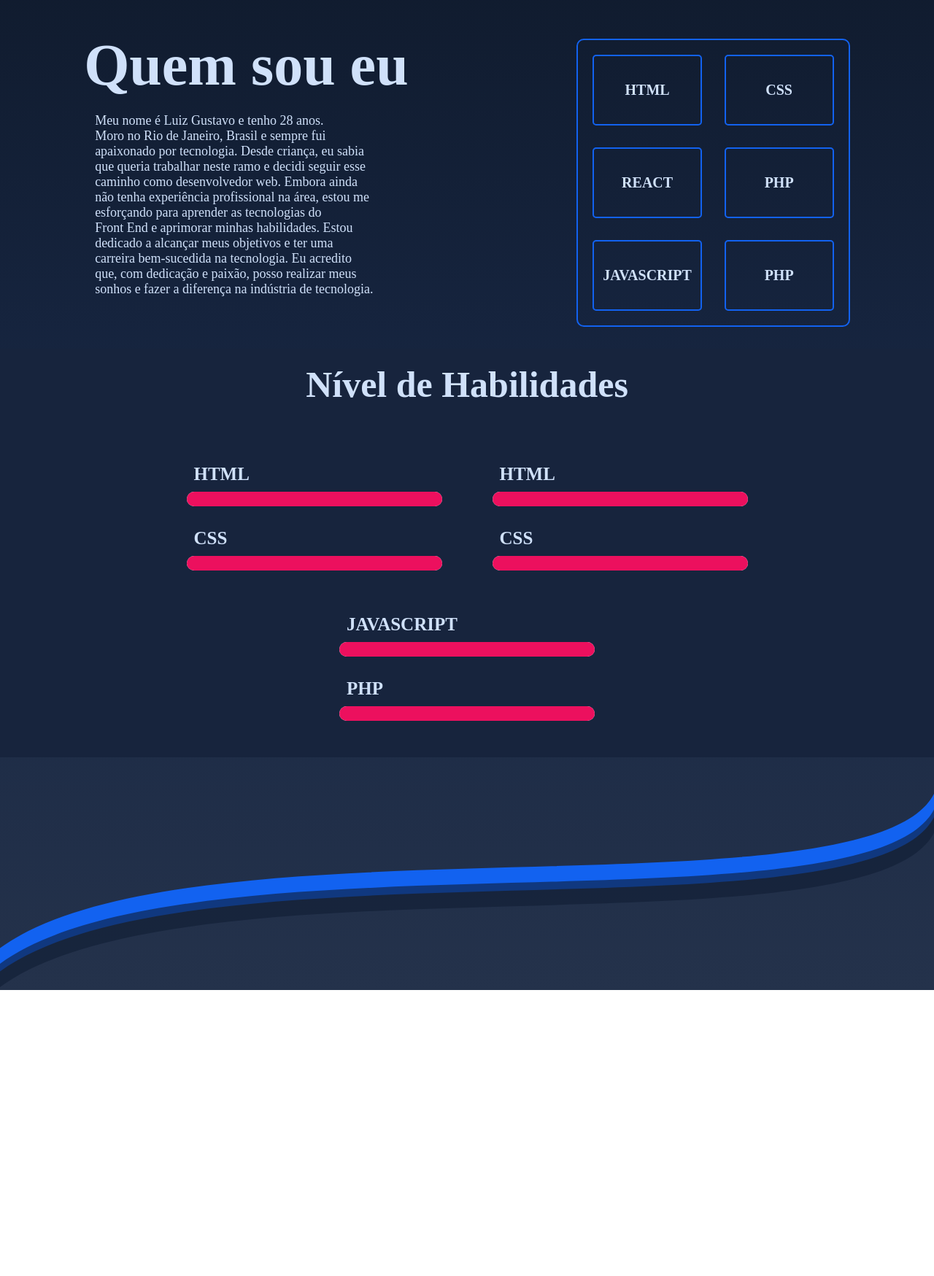
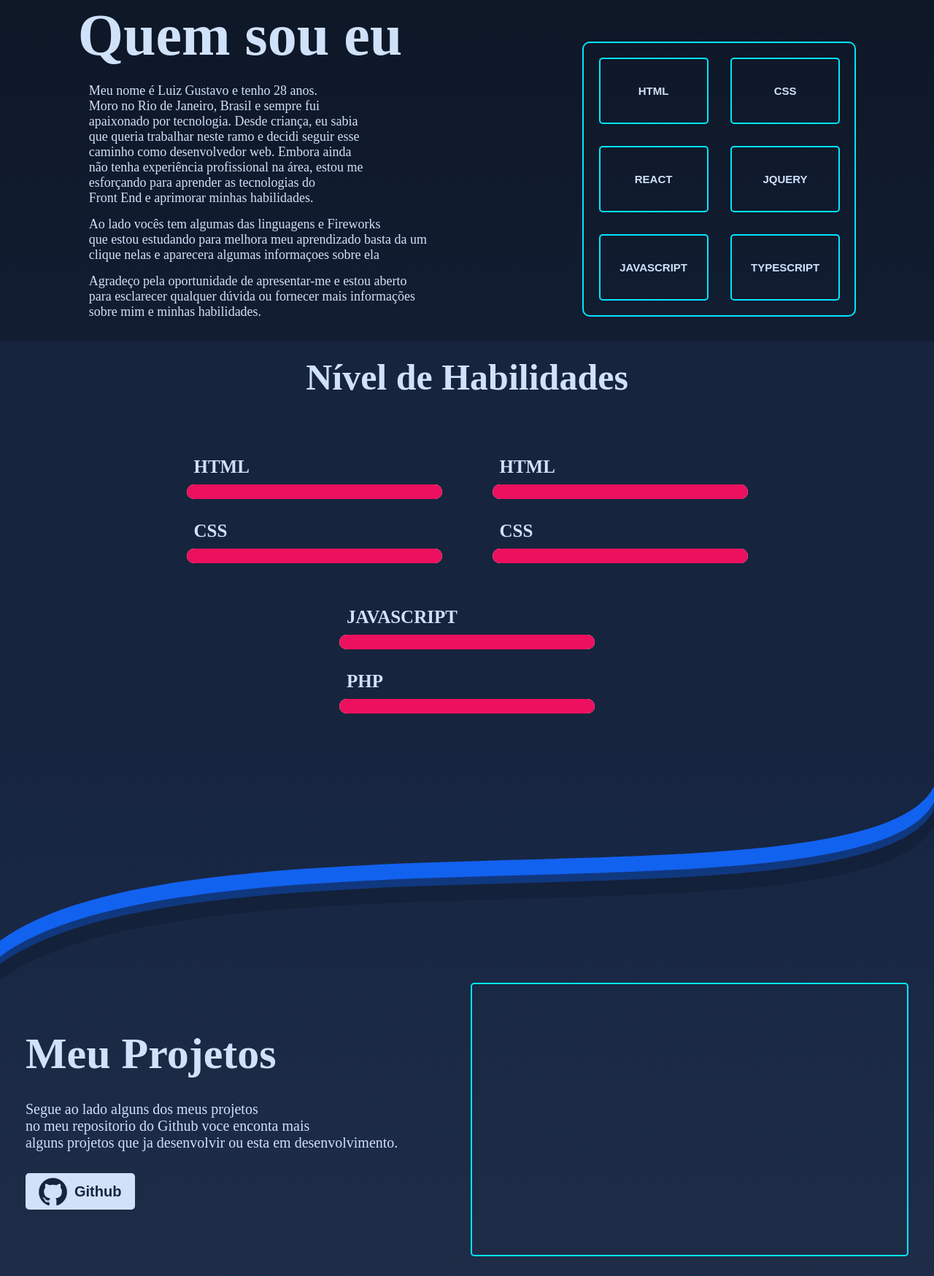
Before and after one commit to lgluiz1/portifolio-01, a plain HTML site: page index.html in a window 1280 px wide. Shown: the part 1006-2755 px from the top of the page at 73% size. Before the commit the page ends 2363 px from the top, so only its background shows below. Drawn offline with nearby package versions, Linux system fonts and the light colour scheme.

Commit message:
atualizaçao v1.2

```diff
--- /dev/null
+++ b/assets/script.js
@@ -0,0 +1,41 @@
+
+const sobre_min = document.querySelector(".sobre-min h1")
+const sobre_mi = document.querySelector(".sobre-min p")
+
+function html(){
+sobre_min.innerHTML='A Linguagem HTML'
+sobre_mi.innerHTML='HTML é uma linguagem de marcação de hipertexto utilizada para criar páginas web. <br> Com o HTML, é possível estruturar o conteúdo de uma página, como texto, imagens, <br> vídeos e links, por meio de tags. Ele é fundamental para o desenvolvimento web, pois <br> é a base para a construção de toda a estrutura da página.'
+}
+function css(){
+sobre_min.innerHTML='A Linguagem CSS'
+sobre_mi.innerHTML='CSS é uma linguagem utilizada em conjunto com o HTML para definir o estilo e a aparência de uma página web. <br> Ele permite que os desenvolvedores criem regras para o layout, cores, fontes, espaçamento e outras propriedades <br> visuais da página. O CSS separa a apresentação da estrutura do conteúdo HTML e permite a reutilização de estilos <br> em várias páginas, facilitando a manutenção e atualização do site. É uma linguagem importante para o design e a <br> aparência de uma página web, garantindo que ela seja atraente e responsiva em diferentes dispositivos.'
+}
+function  jquery(){
+sobre_min.innerHTML='Sobre o jQuery'
+sobre_mi.innerHTML='jQuery é uma biblioteca JavaScript que simplifica a manipulação do DOM e ajuda a criar <br> páginas web interativas, oferecendo suporte a animações, eventos, AJAX, <br> entre outras funcionalidades. Embora ainda seja amplamente utilizado, seu <br>uso tem diminuído com o surgimento de novas tecnologias.'
+}
+function react(){
+    sobre_min.innerHTML='Sobre o React'
+    sobre_mi.innerHTML='React é uma biblioteca JavaScript para construção de interfaces de usuário, <br> que utiliza um modelo de programação declarativo e uma abordagem de "virtual DOM". <br> É amplamente utilizado na indústria de desenvolvimento web para a construção de aplicativos  <br> SPA e móveis, possuindo uma grande comunidade de desenvolvedores que facilita <br> o aprendizado e a resolução de problemas.'
+    }
+    function js(){
+        sobre_min.innerHTML='Sobre o JavaScript'
+        sobre_mi.innerHTML='JavaScript é uma linguagem de programação amplamente utilizada para o desenvolvimento web, <br> tanto no front-end quanto no back-end. Ela permite criar interatividade <br> e dinamismo nas páginas web, além de ser relativamente fácil de aprender. É uma <br> linguagem versátil que permite a comunicação com APIs externas e integração com outras <br> bibliotecas e frameworks.'
+        }
+        function typescript(){
+            sobre_min.innerHTML='Sobre o TypeScript'
+            sobre_mi.innerHTML='TypeScript é uma linguagem de programação de código aberto que estende a linguagem JavaScript,<br> adicionando recursos como tipos de dados estáticos, interfaces e classes. É projetado para tornar<br> o processo de desenvolvimento mais fácil, ajudando a prevenir erros comuns e permitindo a criação<br> de aplicativos orientados a objetos de forma mais fácil. É frequentemente usado com o framework Angular<br> e é uma opção popular para o desenvolvimento de aplicativos em grande escala.'
+            }
+
+            const buttons = document.querySelectorAll('.onbutton');
+            console.log(buttons)
+            // Cria um objeto Audio com o arquivo de som
+            const soundBtn = new Audio('/assets/mp3/008.mp3')
+
+            for(let i=0;i<buttons.length;i++){
+                 // Adiciona um ouvinte de eventos para o evento mouseover
+            buttons[i].addEventListener('click', () => {
+                // Toca o som
+                soundBtn.play();
+              });
+            }
--- a/assets/scrollreveal.js
+++ b/assets/scrollreveal.js
@@ -18,3 +18,23 @@ ScrollReveal().reveal('.area-3', { duration: 1000,
     y:0,
     z:30
 } });
+ScrollReveal().reveal('.skils-portifolio', { duration: 1000,
+    rotate:{
+    x:100,
+    y:0,
+    z:30
+} });
+
+ScrollReveal().reveal('.projects', { duration: 1000,
+    rotate:{
+        x:0,
+        y:80,
+        z:0
+} });
+
+ScrollReveal().reveal('.slide-projects', { duration: 1000,
+    rotate:{
+        x:100,
+        y:80,
+        z:0
+} });
--- a/css/stylesheet.css
+++ b/css/stylesheet.css
@@ -15,7 +15,8 @@
     --cor-verde:#9FB728;
     --cor-java:#5040AD;
     --cor-branca: #fff;
-    --cor-borda:#1262F0;
+    --cor-borda:#00E6FF;
+    --cor-transparente:#ffffff00;
 }
 
 body{
@@ -49,7 +50,27 @@ ul{
 ul li a{
     color: var(--cor-texto);
     font-size: 30px;
+    position: relative;
+    transition: 0.8s ;
 }
+
+ul li a:after{
+    content: "";
+    display: block;
+    height: 3px;
+    position: absolute;
+    background:var(--cor-borda);
+    width: 0;
+    transition: 0.5s ease-in-out;
+}
+ul li a:hover{
+    color: var(--cor-borda);
+}
+ul li a:hover:after{
+    width: 100%;
+    box-shadow: rgb(18 119 151) 0px 0.625rem 2.6875rem;
+}
+
 .fa-github{
     font-size: 45px;
 }
@@ -105,6 +126,10 @@ main{
     color: var(--cor-texto);
     padding-left: 15px;
 }
+.sobre-min p span{
+    display: block;
+    padding-top: 15px;
+}
 .skils-portifolio{
     display: flex;
     flex-wrap: wrap;
@@ -115,6 +140,7 @@ main{
     padding: 5px;
     margin-top: 50px;
 }
+
 .skils-portifolio div{
     width: 150px;
     border: 2px solid var(--cor-borda);
@@ -123,13 +149,25 @@ main{
     display: flex;
     justify-content: center;
     align-items: center;
+    transition: all 0.6s;
 
 }
-.skils-portifolio div p{
+.skils-portifolio div button{
+    cursor: pointer;
+    border: 0px solid var(--cor-transparente);
+    background-color: var(--cor-transparente);
+
+}
+.skils-portifolio div button p{
     padding: 35px;
     color: var(--cor-texto);
-    font-size: 20px;
+    font-size: 15px;
     font-weight: 900;
+}
+.skils-portifolio div:hover{
+    transition: 0s;
+    background-color: #00E6FF;
+    box-shadow: rgb(18 119 151) 0px 0.625rem 2.6875rem;
 }
 #lvl-skils{
     width: 100%;
@@ -179,6 +217,66 @@ div .barra-1, .barra-2 {
 .barra-2{
     background: var(--cor-rosa);
 }
+section{
+    display: flex;
+    justify-content: center;
+    flex-wrap: wrap;
+    align-items: center;
+    justify-content: space-around;
+    margin-bottom: 30px;
+    gap: 30px;
+}
+.projects{
+    display: flex;
+    flex-direction: column;
+    flex-wrap: wrap;
+    gap: 30px;
+}
+.projects h1{
+    font-size: 60px;
+    color: var(--cor-texto);
+}
+.projects a{
+    width: 150px;
+    height: 50px;
+}
+.projects button{
+    background: var(--cor-texto);
+    color: var(--cor-azul);
+    font-size: 20px;
+    font-weight: 900;
+    width: 150px;
+    height: 50px;
+    border-radius: 5px;
+    cursor: pointer;
+    display: flex;
+    align-items: center;
+    justify-content: center;
+    gap: 10px;
+    border: 0px;
+    transition: all 0.3s;
+
+}
+.projects button:hover{
+    background-color: #00E6FF;
+    box-shadow: rgb(18 119 151) 0px 0.625rem 2.6875rem;
+}
+
+.projects p{
+    font-size: 20px;
+    color: var(--cor-texto);
+}
+section .slide-projects{
+    width: 600px;
+    height: 375px;
+    border-radius: 5px;
+    border: 2px solid var(--cor-borda);
+}
+footer{
+    height: 500px;
+}
+
+
 
 /* Estilos para telas menores que 1080 pixels */
 
--- a/index.html
+++ b/index.html
@@ -12,7 +12,8 @@
     <link rel="stylesheet" type="text/css" media="(max-width: 765px)" href="css/mobile765.css">
     <link rel="stylesheet" type="text/css" media="(max-width: 636px)" href="css/mobile636.css">
     <script src="https://unpkg.com/scrollreveal"></script>
-    <title>Document</title>
+    <link rel="stylesheet"href="https://cdnjs.cloudflare.com/ajax/libs/animate.css/4.1.1/animate.min.css"/>
+    <title>Luiz Gustavo</title>
 
 </head>
 <body>
@@ -21,18 +22,18 @@
                 <div class="nav-logo"><img class="logo" src="./img/logo.svg" alt="logo do portifolio de luiz gustavo"></div>
                 <div class="nav-menu">
                     <ul>
-                        <li> <a href="#inicio" class="sobre">Sobre Min</a></li>
-                        <li> <a href="#inicio" class="port">Portifolio</a></li>
-                        <li> <a href="#inicio" class="blog">Blog</a></li>
-                        <li> <a href="#inicio" class="contato">Contato</a></li>
-                        <li><a href="#" target="_blank"><i class="fa fa-github" aria-hidden="true"></i></a></li>
+                        <li> <a href="#sobre" class="amenu sobre">Sobre Min</a></li>
+                        <li> <a href="#projects" class="amenu port">Portifolio</a></li>
+                        <li> <a href="#inicio" class="amenu blog">Blog</a></li>
+                        <li> <a href="#contact" class="amenu contato">Contato</a></li>
+                        <li><a href="https://github.com/lgluiz1" target="_blank"><i class="fa fa-github" aria-hidden="true"></i></a></li>
                     </ul>
                 </div>
             </nav>
    </header>
    <main id="main-do-portifolio">
         <header id="header-portifolio" class="area-1">
-            <div class="img-perfil"> <img src="./img/bn_1.svg" alt="Boneco ilustrativo" class="perfil"></div>
+            <div class="img-perfil"> <img src="./img/bn_1.svg" alt="Boneco ilustrativo" class="animate__bounce perfil "></div>
             <div class="sobre-perfil">
                 <p class="p-inicial">Olá, me chamo</p>
                 <h1 class="nome-portifolio">Luiz Gustavo</h1>
@@ -43,7 +44,7 @@
         <div class="svg-div"><img src="./img/barras.svg" alt=""></div>
 
         <div id="sobre-portifolio" class="area-2">
-            <div class="sobre-min">
+            <div id="sobre" class="sobre-min">
                 <h1>Quem sou eu</h1>
                 <p>Meu nome é Luiz Gustavo e tenho 28 anos. <br>
                     Moro no Rio de Janeiro, Brasil e sempre fui <br>
@@ -52,19 +53,36 @@
                     caminho como desenvolvedor web. Embora ainda <br>
                     não tenha experiência profissional na área, estou me <br>
                     esforçando para aprender as tecnologias do <br>
-                    Front End e aprimorar minhas habilidades. Estou <br>
-                    dedicado a alcançar meus objetivos e ter uma <br>
-                    carreira bem-sucedida na tecnologia. Eu acredito <br>
-                    que, com dedicação e paixão, posso realizar meus <br>
-                    sonhos e fazer a diferença na indústria de tecnologia.</p>
+                    Front End e aprimorar minhas habilidades. <br>
+                <span>
+                    Ao lado vocês tem algumas das linguagens e Fireworks <br>
+                    que estou estudando para melhora meu aprendizado basta da um <br>
+                    clique nelas e aparecera algumas informaçoes sobre ela <br></span>
+                    <span> Agradeço pela oportunidade de apresentar-me e estou aberto <br>
+                    para esclarecer qualquer dúvida ou fornecer mais informações <br>
+                    sobre mim e minhas habilidades.
+                </span></p>
             </div>
+
             <div class="skils-portifolio">
-                <div><p>HTML</p></div>
-                <div><p>CSS</p></div>
-                <div><p>REACT</p></div>
-                <div><p>PHP</p></div>
-                <div><p>JAVASCRIPT</p></div>
-                <div><p>PHP</p></div>
+                <div><button class="onbutton">
+                    <p onclick="javascript:html()">HTML</p>
+                </button></div>
+                <div><button class="onbutton">
+                    <p onclick="javascript:css()">CSS</p>
+                </button></div>
+                <div><button class="onbutton">
+                    <p onclick="javascript:react()">REACT</p>
+                </button></div>
+                <div><button class="onbutton">
+                    <p onclick="javascript:jquery()">JQUERY</p>
+                </button></div>
+                <div><button class="onbutton">
+                    <p onclick="javascript:js()">JAVASCRIPT</p>
+                </button></div>
+                <div><button class="onbutton">
+                    <p onclick="javascript:typescript()">TYPESCRIPT</p>
+                </button></div>
             </div>
         </div>
             <div id="lvl-skils" class="area-2">
@@ -105,7 +123,23 @@
                 </div>
             </div>
             <div class="svg-div"><img src="./img/barras_02.svg" alt=""></div>
-    </main>
+        </main>
+        <section>
+            <div id="projects" class="projects">
+                <h1>Meu Projetos</h1>
+                <p>Segue ao lado alguns dos meus projetos <br>
+                    no meu repositorio do Github voce enconta mais <br>
+                    alguns projetos que ja desenvolvir ou esta em desenvolvimento.
+                </p>
+                <a href="https://github.com/lgluiz1" target="_blank"><button class="projects-button"><i class="fa fa-github" aria-hidden="true"></i> Github</button></a>
+            </div>
+            <div class="slide-projects"></div>
+        </section>
+
+        <footer>
+
+        </footer>
     <script src="./assets/scrollreveal.js"></script>
+    <script src="./assets/script.js"></script>
 </body>
 </html>
```
Also changed, not shown: 2 other files.
